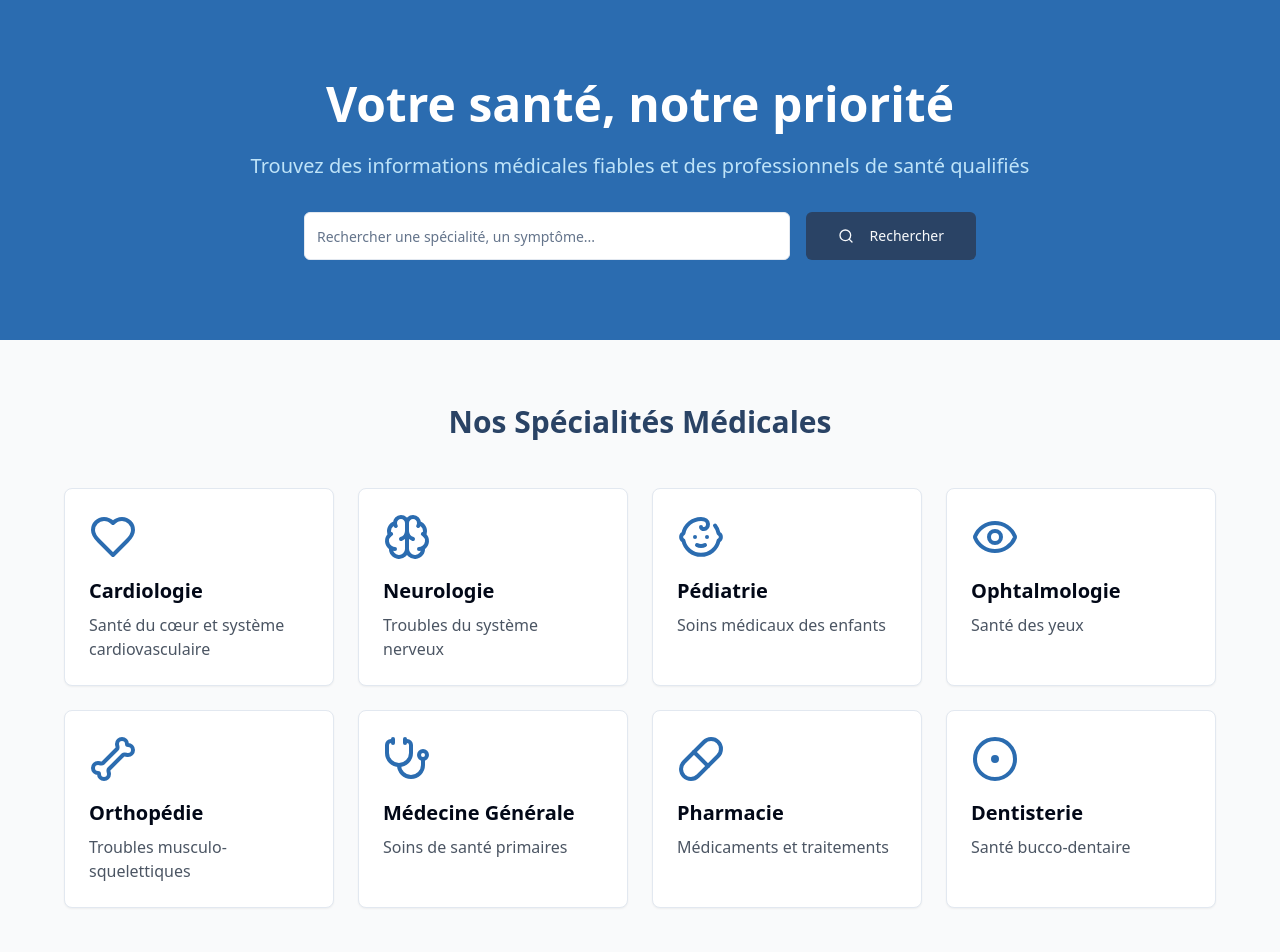
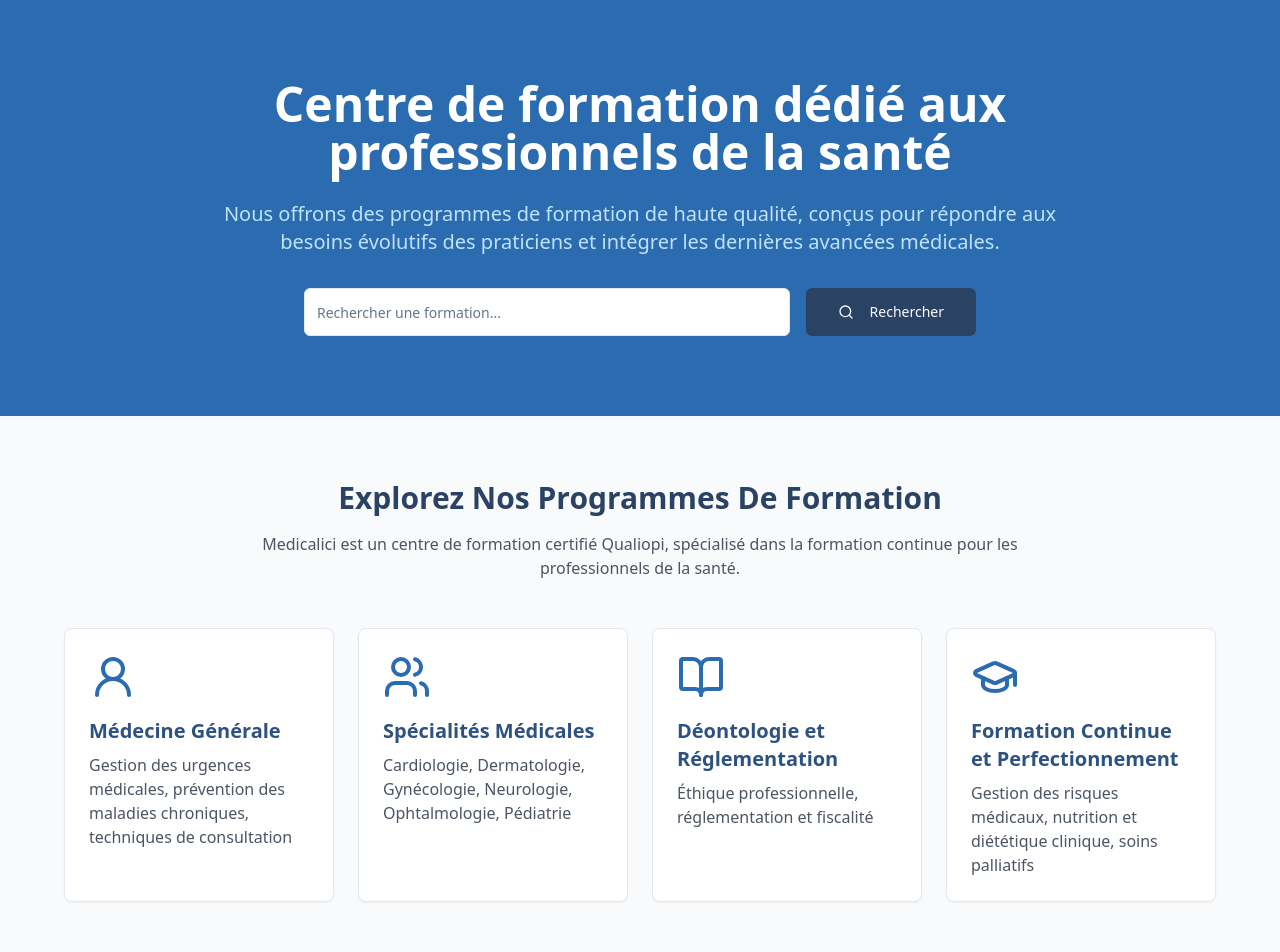
Before and after one commit to RREINMM/medicalici, a React (Vite) app: page / in a window 1280 px wide. Shown: the top 952 px of the page. Built offline with nearby package versions, Linux system fonts and the light colour scheme.

Commit message:
Integrate new components
Add the Hero and Specialties components to the main Index page for improved user experience and information accessibility.
[skip gpt_engineer]

```diff
--- a/src/components/Hero.tsx
+++ b/src/components/Hero.tsx
@@ -7,14 +7,14 @@ export const Hero = () => {
     <div className="relative bg-medical-500 text-white py-20 px-4">
       <div className="max-w-4xl mx-auto text-center">
         <h1 className="text-4xl md:text-5xl font-bold mb-6 animate-fade-in">
-          Votre santé, notre priorité
+          Centre de formation dédié aux professionnels de la santé
         </h1>
         <p className="text-xl mb-8 text-medical-100">
-          Trouvez des informations médicales fiables et des professionnels de santé qualifiés
+          Nous offrons des programmes de formation de haute qualité, conçus pour répondre aux besoins évolutifs des praticiens et intégrer les dernières avancées médicales.
         </p>
         <div className="flex flex-col md:flex-row gap-4 max-w-2xl mx-auto">
           <Input
-            placeholder="Rechercher une spécialité, un symptôme..."
+            placeholder="Rechercher une formation..."
             className="bg-white text-gray-900 h-12"
           />
           <Button className="bg-medical-700 hover:bg-medical-600 h-12 px-8">
--- a/src/components/Specialties.tsx
+++ b/src/components/Specialties.tsx
@@ -1,42 +1,56 @@
 import {
-  Heart,
-  Brain,
-  Baby,
-  Eye,
-  Bone,
-  Stethoscope,
-  Pill,
-  CircleDot // Replacing Tooth with CircleDot as it's not available
+  UserRound,
+  Users,
+  BookOpen,
+  GraduationCap
 } from "lucide-react";
 import { Card } from "@/components/ui/card";
 
-const specialties = [
-  { icon: Heart, name: "Cardiologie", description: "Santé du cœur et système cardiovasculaire" },
-  { icon: Brain, name: "Neurologie", description: "Troubles du système nerveux" },
-  { icon: Baby, name: "Pédiatrie", description: "Soins médicaux des enfants" },
-  { icon: Eye, name: "Ophtalmologie", description: "Santé des yeux" },
-  { icon: Bone, name: "Orthopédie", description: "Troubles musculo-squelettiques" },
-  { icon: Stethoscope, name: "Médecine Générale", description: "Soins de santé primaires" },
-  { icon: Pill, name: "Pharmacie", description: "Médicaments et traitements" },
-  { icon: CircleDot, name: "Dentisterie", description: "Santé bucco-dentaire" },
+const formations = [
+  {
+    icon: UserRound,
+    name: "Médecine Générale",
+    description: "Gestion des urgences médicales, prévention des maladies chroniques, techniques de consultation"
+  },
+  {
+    icon: Users,
+    name: "Spécialités Médicales",
+    description: "Cardiologie, Dermatologie, Gynécologie, Neurologie, Ophtalmologie, Pédiatrie"
+  },
+  {
+    icon: BookOpen,
+    name: "Déontologie et Réglementation",
+    description: "Éthique professionnelle, réglementation et fiscalité"
+  },
+  {
+    icon: GraduationCap,
+    name: "Formation Continue et Perfectionnement",
+    description: "Gestion des risques médicaux, nutrition et diététique clinique, soins palliatifs"
+  },
 ];
 
 export const Specialties = () => {
   return (
     <section className="py-16 px-4 bg-gray-50">
       <div className="max-w-6xl mx-auto">
-        <h2 className="text-3xl font-bold text-center mb-12 text-medical-700">
-          Nos Spécialités Médicales
+        <h2 className="text-3xl font-bold text-center mb-4 text-medical-700">
+          Explorez Nos Programmes De Formation
         </h2>
+        <p className="text-center text-gray-600 mb-12 max-w-3xl mx-auto">
+          Medicalici est un centre de formation certifié Qualiopi, spécialisé dans la formation continue pour les professionnels de la santé.
+        </p>
         <div className="grid grid-cols-1 md:grid-cols-2 lg:grid-cols-4 gap-6">
-          {specialties.map((specialty, index) => (
+          {formations.map((formation, index) => (
             <Card key={index} className="p-6 hover:shadow-lg transition-shadow">
-              <specialty.icon className="w-12 h-12 text-medical-500 mb-4" />
-              <h3 className="font-semibold text-xl mb-2">{specialty.name}</h3>
-              <p className="text-gray-600">{specialty.description}</p>
+              <formation.icon className="w-12 h-12 text-medical-500 mb-4" />
+              <h3 className="font-semibold text-xl mb-2 text-medical-600">{formation.name}</h3>
+              <p className="text-gray-600">{formation.description}</p>
             </Card>
           ))}
         </div>
+        <p className="text-center text-gray-600 mt-12 max-w-3xl mx-auto">
+          Nous nous engageons à fournir des formations enrichissantes et pertinentes, animées par des formateurs qualifiés et reconnus.
+        </p>
       </div>
     </section>
   );
```
